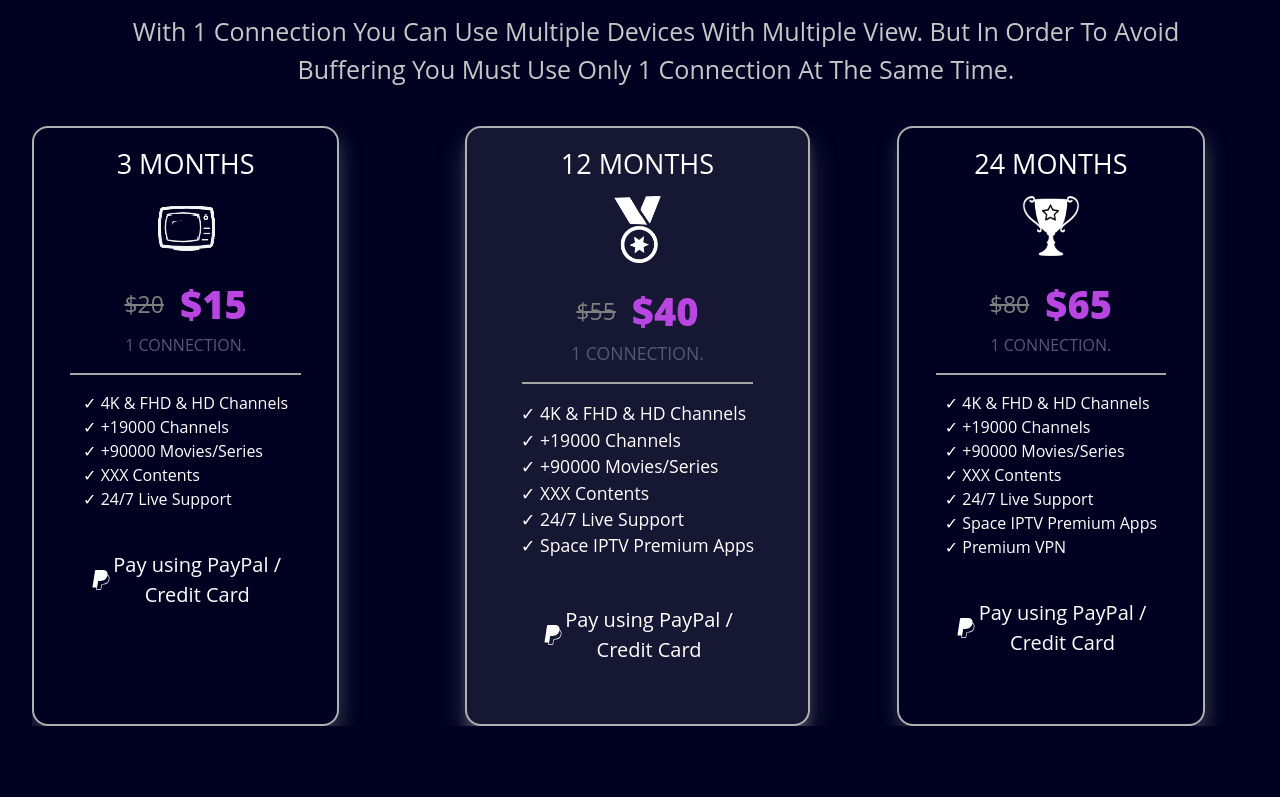
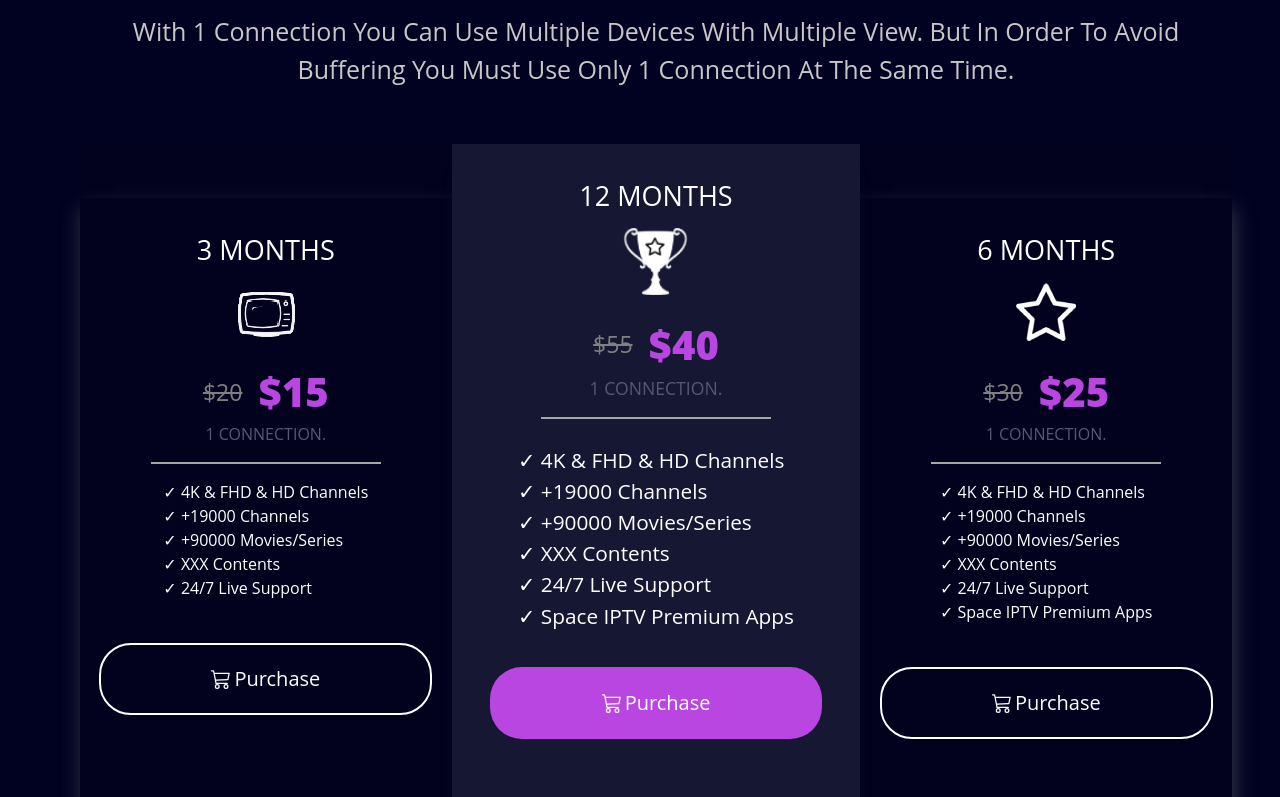
Before and after one commit to Oussama-jabrane/nasa-iptv, a React (Create React App) app: page / in a window 1280 px wide. Shown: the part 1703-2500 px from the top of the page. Built offline with nearby package versions, Linux system fonts and the light colour scheme.

Commit message:
third commit

```diff
--- a/src/App.jsx
+++ b/src/App.jsx
@@ -11,7 +11,6 @@
 import Catalog from "./Components/Catalog.jsx";
 import Footer from "./Components/Footer.jsx";
 import Checkout1 from "./Components/Checkout1.jsx";
-import Checkout2 from "./Components/Checkout2.jsx";
 import Checkout3 from "./Components/Checkout3.jsx";
 import Checkout4 from "./Components/Checkout4.jsx";
 
@@ -23,7 +22,6 @@
           <Route path="/" element={<Application />} />
           <Route path="*" exact={true} element={<Application />} />
           <Route path="/checkout/1" element={<Checkout1 />} />
-          <Route path="/checkout/2" element={<Checkout2 />} />
           <Route path="/checkout/3" element={<Checkout3 />} />
           <Route path="/checkout/4" element={<Checkout4 />} />
         </Routes>
--- a/src/Components/Checkout1.jsx
+++ b/src/Components/Checkout1.jsx
@@ -1,8 +1,10 @@
 import React from "react";
+import Navbar from "./Navbar.jsx"
 
 const Checkout1 = () => {
   return (
     <>
+      <Navbar />
       <div className="checkout">
         <iframe
           src="https://space-iptv-1.kneo.me/shop/cart/add/621962"
--- a/src/Components/Plans.jsx
+++ b/src/Components/Plans.jsx
@@ -1,9 +1,9 @@
 import React, { useState, useEffect } from "react";
 import { Swiper, SwiperSlide } from "swiper/react";
+import { BsCart3 } from "react-icons/bs";
 import { Link } from "react-router-dom";
 import "swiper/swiper.min.css";
 import TV from "../assets/tv.png";
-import Medal from "../assets/medal.png";
 import Star from "../assets/star.png";
 import Trophy from "../assets/trophy.png";
 
@@ -18,38 +18,6 @@
     return () => window.removeEventListener("scroll", handleScroll);
   }, []);
 
-  let slides;
-  const [width, setWidth] = useState(window.innerWidth);
-  const updateWindowDimensions = () => {
-    const newWidth = window.innerWidth;
-    setWidth(newWidth);
-    console.log("updating width");
-  };
-  useEffect(() => {
-    window.addEventListener("resize", updateWindowDimensions);
-    console.log("give width", width);
-  }, []);
-
-  if (width <= 10000) {
-    slides = 3;
-  }
-  if (width <= 1024) {
-    slides = 2;
-  }
-  if (width <= 800) {
-    slides = 1;
-  }
-  console.log(width);
-
-  let slidesBetween;
-  if (window.innerWidth <= 1000) {
-    slidesBetween = 40;
-  }
-  if (window.innerwidth <= 600) {
-    slidesBetween = 30;
-  } else {
-    slidesBetween = 50;
-  }
 
   return (
     <div
@@ -72,14 +40,7 @@
         </h3>
       </div>
       <div className="plans-list">
-        <Swiper
-          spaceBetween={slidesBetween}
-          slidesPerView={slides}
-          onSlideChange={() => console.log("slide change")}
-          onSwiper={swiper => console.log(swiper)}
-        >
           <div className="first-cards">
-            <SwiperSlide>
               <div className="plans-card">
                 <div className="plan-name">
                   <h1>3 MONTHS</h1>
@@ -103,20 +64,17 @@
                 </div>
                 <Link to="checkout/1">
                   <div className="btn">
-                    <PayPal />
-                    Pay using PayPal / <br />
-                    Credit Card
+                    <BsCart3 />
+                    Purchase
                   </div>
                 </Link>
               </div>
-            </SwiperSlide>
-            <SwiperSlide>
               <div className="plans-card popular">
                 <div className="plan-name">
                   <h1>12 MONTHS</h1>
                 </div>
                 <div className="plans-image">
-                  <img src={Medal} className="my-40 plan-image" />
+                  <img src={Trophy} className="my-40 plan-image" />
                 </div>
                 <div className="plan-price">
                   <h3>
@@ -135,48 +93,12 @@
                 </div>
                 <Link to="checkout/3">
                   <div className="btn btn-popular">
-                    <PayPal />
-                    Pay using PayPal / <br />
-                    Credit Card
+                    <BsCart3 />
+                    Purchase
                   </div>
                 </Link>
               </div>
-            </SwiperSlide>
-            <SwiperSlide>
               <div className="plans-card">
-                <div className="plan-name">
-                  <h1>24 MONTHS</h1>
-                </div>
-                <div className="plans-image">
-                  <img src={Trophy} className="my-40 plan-image" />
-                </div>
-                <div className="plan-price">
-                  <h3>
-                    <s className="old-price">$80</s>
-                  </h3>
-                  <h1 className="current-price">$65</h1>
-                </div>
-                <div className="no_connections">1 CONNECTION.</div>
-                <div className="plan-outline"></div>
-                <div className="caracteritics-plans">
-                  ✓ 4K & FHD & HD Channels <br />
-                  ✓ +19000 Channels <br />
-                  ✓ +90000 Movies/Series <br />
-                  ✓ XXX Contents <br />
-                  ✓ 24/7 Live Support <br />
-                  ✓ Space IPTV Premium Apps <br />✓ Premium VPN
-                </div>
-                <Link to="/checkout/2">
-                  <div className="btn">
-                    <PayPal />
-                    Pay using PayPal / <br />
-                    Credit Card
-                  </div>
-                </Link>
-              </div>
-            </SwiperSlide>
-            <SwiperSlide>
-              <div className="last-card">
                 <div className="plan-name">
                   <h1>6 MONTHS</h1>
                 </div>
@@ -200,33 +122,16 @@
                 </div>
                 <Link to="/checkout/4">
                   <div className="btn">
-                    <PayPal />
-                    Pay using PayPal / <br />
-                    Credit Card
+                    <BsCart3 />
+                    Purchase
                   </div>
                 </Link>
               </div>
-            </SwiperSlide>
           </div>
-        </Swiper>
       </div>
     </div>
   );
 }
 
-function PayPal() {
-  return (
-    <svg
-      xmlns="http://www.w3.org/2000/svg"
-      width="20"
-      height="20"
-      fill="currentColor"
-      className="bi bi-paypal"
-      viewBox="0 0 16 16"
-    >
-      <path d="M14.06 3.713c.12-1.071-.093-1.832-.702-2.526C12.628.356 11.312 0 9.626 0H4.734a.7.7 0 00-.691.59L2.005 13.509a.42.42 0 00.415.486h2.756l-.202 1.28a.628.628 0 00.62.726H8.14c.429 0 .793-.31.862-.731l.025-.13.48-3.043.03-.164.001-.007a.351.351 0 01.348-.297h.38c1.266 0 2.425-.256 3.345-.91.379-.27.712-.603.993-1.005a4.942 4.942 0 00.88-2.195c.242-1.246.13-2.356-.57-3.154a2.687 2.687 0 00-.76-.59l-.094-.061zM6.543 8.82a.695.695 0 01.321-.079H8.3c2.82 0 5.027-1.144 5.672-4.456l.003-.016c.217.124.4.27.548.438.546.623.679 1.535.45 2.71-.272 1.397-.866 2.307-1.663 2.874-.802.57-1.842.815-3.043.815h-.38a.873.873 0 00-.863.734l-.03.164-.48 3.043-.024.13-.001.004a.352.352 0 01-.348.296H5.595a.106.106 0 01-.105-.123l.208-1.32.845-5.214z"></path>
-    </svg>
-  );
-}
 
 export default Plans;
--- a/src/index.css
+++ b/src/index.css
@@ -37,6 +37,11 @@
     background-color: transparent;
     color: #fff4f4;
     z-index: 10000000000;
+}
+
+nav {
+    display: flex;
+    flex-direction: row;
 }
 
 nav a {
@@ -218,10 +223,10 @@
 .first-cards {
     display: flex;
     align-items: center;
-    justify-content: center;
+    justify-content: space-evenly;
     background-color: #02021E;
-    margin: 3.5rem 0 0 0;
-    gap: 3.4rem 0;
+    margin: 3.5rem auto;
+    width: 90vw;
 }
 
 .plan-name {
@@ -245,27 +250,13 @@
     align-items: center;
     flex-wrap: wrap;
     flex-direction: column;
-    border: #b0b0b0 2px solid;
     box-shadow: rgba(159, 157, 157, 0.35) 2px 10px 20px;
-    border-radius: 16px;
-    min-height: 75vh;
-    width: 24vw;
-    padding: 1rem 0rem;
-    cursor: grab;
+    height: 85vh;
+    width: 30vw;
+    padding: 2rem 0rem;
+    margin: 1.3rem 0 0 0;
 }
 
-.last-card {
-    position: relative;
-    display: flex;
-    align-items: center;
-    flex-wrap: wrap;
-    flex-direction: column;
-    border: #b0b0b0 2px solid;
-    box-shadow: rgba(159, 157, 157, 0.35) 2px 10px 20px;
-    border-radius: 16px;
-    width: 24vw;
-    padding: 1rem 0rem;
-}
 
 .plan-price {
     display: flex;
@@ -281,7 +272,7 @@
 }
 
 .current-price {
-    font-size: 38px;
+    font-size: 40px;
     color: #BA46E2;
     font-weight: 900;
 }
@@ -303,9 +294,11 @@
 }
 
 .popular {
-    width: 27vw;
+    margin-top: 0;
+    height: 96vh;
+    width: 33vw;
     background-color: #161732;
-    box-shadow: rgba(185, 185, 185, 0.25) 0px 14px 28px, rgba(196, 179, 179, 0.22) 0px 10px 10px;
+    box-shadow: rgba(185, 185, 185, 0.25) 0px 14px 28px -20px;
     font-size: 1.1rem;
     z-index: 200;
 }
@@ -315,23 +308,32 @@
     width: 67px;
 }
 
+.popular .caracteritics-plans {
+    margin-top: .6rem;
+    font-size: 1.3rem;
+}
+
 .btn {
+    height: 9vh;
+    width: 26vw;
     display: flex;
     justify-content: center;
     align-items: center;
     gap: .2rem;
-    margin-top: 1rem;
-    background: none;
+    margin-top: 1.7rem;
+    background: transparent;
     padding: .4rem .7rem;
     font-size: 20px;
     cursor: pointer;
-    border: 1px transparent solid;
-    border-radius: 1.3rem;
+    border: 2px white solid;
+    border-radius: 2rem;
     text-align: center;
 }
 
 .btn-popular {
-    margin-top: 1.4rem;
+    background-color: #BA46E2;
+    border: none;
+    margin-top: 1.2rem;
     margin-bottom: .8rem;
 }
 
@@ -340,6 +342,7 @@
     color: white;
     transition: all .5s;
     opacity: 1;
+    border: none;
 }
 
 .faq-container {
@@ -791,6 +794,7 @@
 
 iframe {
     background-color: white;
+    border-radius: 2rem;
     height: 100vh;
     width: 95vw;
 }
@@ -798,6 +802,19 @@
 .payment-methods {
     width: 10rem;
     height: 4rem;
+}
+
+.link-icon {
+    height: 1.2rem;
+    width: 1.2rem;
+}
+
+.link {
+    display: flex;
+    flex-direction: row;
+    align-items: center;
+    justify-content: center;
+    gap: .5rem;
 }
 
 
@@ -906,13 +923,15 @@
     .first-cards {
         display: flex;
         align-items: center;
-        justify-content: center;
+        justify-content: space-evenly;
+        flex-direction: row;
         background-color: #02021E;
-        margin: 3.5rem 0 0 0;
-        gap: 5rem 0;
+        margin: 3.5rem auto;
+        width: 100vw;
     }
 
     .plans-card {
+        margin: 2rem auto;
         position: relative;
         display: flex;
         align-items: center;
@@ -921,27 +940,24 @@
         border: #b0b0b0 2px solid;
         box-shadow: rgba(159, 157, 157, 0.35) 2px 10px 20px;
         border-radius: 16px;
-        min-height: 84vh;
-        min-width: 40vw;
-        padding: 1rem 0rem;
-    }
-
-    .last-card {
-        position: relative;
-        display: flex;
-        align-items: center;
-        flex-wrap: wrap;
-        flex-direction: column;
-        border: #b0b0b0 2px solid;
-        box-shadow: rgba(159, 157, 157, 0.35) 2px 10px 20px;
-        border-radius: 16px;
-        min-height: 84vh;
-        min-width: 40vw;
+        min-height: 87vh;
+        min-width: 35vw;
         padding: 1rem 0rem;
     }
 
     .popular {
-        height: 85vh;
+        height: 95vh;
+        width: 40vw;
+    }
+
+    .btn {
+        height: 10vh;
+        width: 50vw;
+    }
+
+    .btn-popular {
+        height: 12vh;
+        width: 55vw;
     }
 
     .catalog {
@@ -1039,20 +1055,6 @@
         padding: 1rem 0rem;
     }
 
-    .last-card {
-        position: relative;
-        display: flex;
-        align-items: center;
-        flex-wrap: wrap;
-        flex-direction: column;
-        border: #b0b0b0 2px solid;
-        box-shadow: rgba(159, 157, 157, 0.35) 2px 10px 20px;
-        border-radius: 16px;
-        min-height: 84vh;
-        min-width: 80vw;
-        padding: 1rem 0rem;
-    }
-
     .catalog {
         position: relative;
         width: 100vw;
@@ -1106,6 +1108,16 @@
         height: 2rem;
     }
 
+    .first-cards {
+        display: flex;
+        align-items: center;
+        justify-content: space-evenly;
+        flex-direction: column;
+        background-color: #02021E;
+        margin: 3.5rem 0;
+        width: 100vw;
+    }
+
 }
 
 
```
Also changed, not shown: src/Components/Checkout2.jsx (deleted, +0 -16 lines), src/Components/Navbar.jsx (+6 -5 lines).
